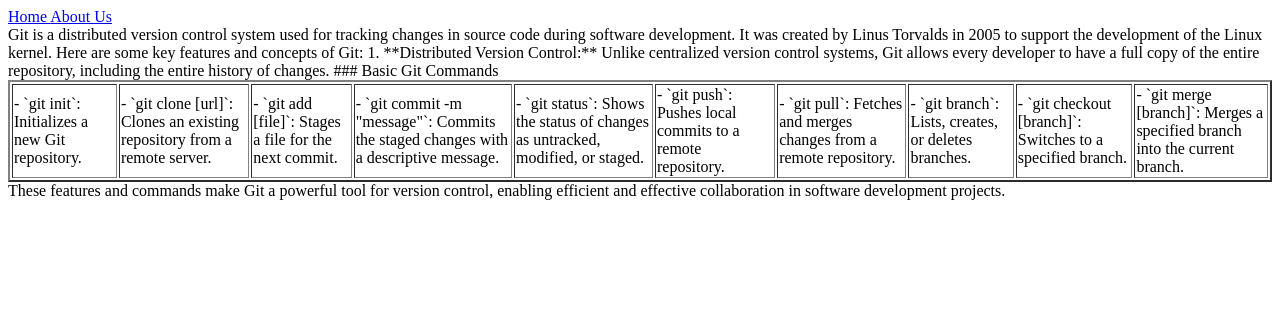
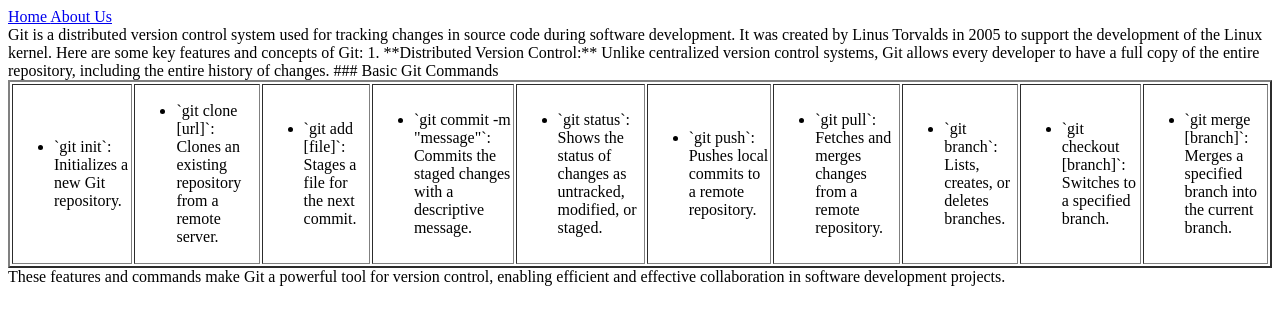
Before and after one commit to joejose99/learning-git, a plain HTML site: page index.html in a window 1280 px wide. Drawn offline with Linux system fonts and the light colour scheme.

Commit message:
Commiting the third file from index.html - adding  order list

```diff
--- a/index.html
+++ b/index.html
@@ -22,16 +22,16 @@ Git is a distributed version control system used for tracking changes in source
 <tr>
 
 
-<td>- `git init`: Initializes a new Git repository.</td>
-<td>- `git clone [url]`: Clones an existing repository from a remote server.</td>
-<td>- `git add [file]`: Stages a file for the next commit.</td>
-<td>- `git commit -m "message"`: Commits the staged changes with a descriptive message.</td>
-<td>- `git status`: Shows the status of changes as untracked, modified, or staged.</td>
-<td>- `git push`: Pushes local commits to a remote repository.</td>
-<td>- `git pull`: Fetches and merges changes from a remote repository.</td>
-<td>- `git branch`: Lists, creates, or deletes branches.</td>
-<td>- `git checkout [branch]`: Switches to a specified branch.</td>
-<td>- `git merge [branch]`: Merges a specified branch into the current branch.</td>
+<td><ul><li> `git init`: Initializes a new Git repository.</li></ul></td>
+<td><ul><li> `git clone [url]`: Clones an existing repository from a remote server.</li></ul></td>
+<td><ul><li> `git add [file]`: Stages a file for the next commit.</li></ul></td>
+<td><ul><li> `git commit -m "message"`: Commits the staged changes with a descriptive message.</li></ul></td>
+<td><ul><li> `git status`: Shows the status of changes as untracked, modified, or staged.</li></ul></td>
+<td><ul><li>`git push`: Pushes local commits to a remote repository.</li></ul></td>
+<td><ul><li> `git pull`: Fetches and merges changes from a remote repository.</li></ul></td>
+<td><ul><li> `git branch`: Lists, creates, or deletes branches.</li></ul></td>
+<td><ul><li>`git checkout [branch]`: Switches to a specified branch.</li></ul></td>
+<td><ul><li> `git merge [branch]`: Merges a specified branch into the current branch.</li></ul></td>
 </tr></table>
 
 These features and commands make Git a powerful tool for version control, enabling efficient and effective collaboration in software development projects.
```
